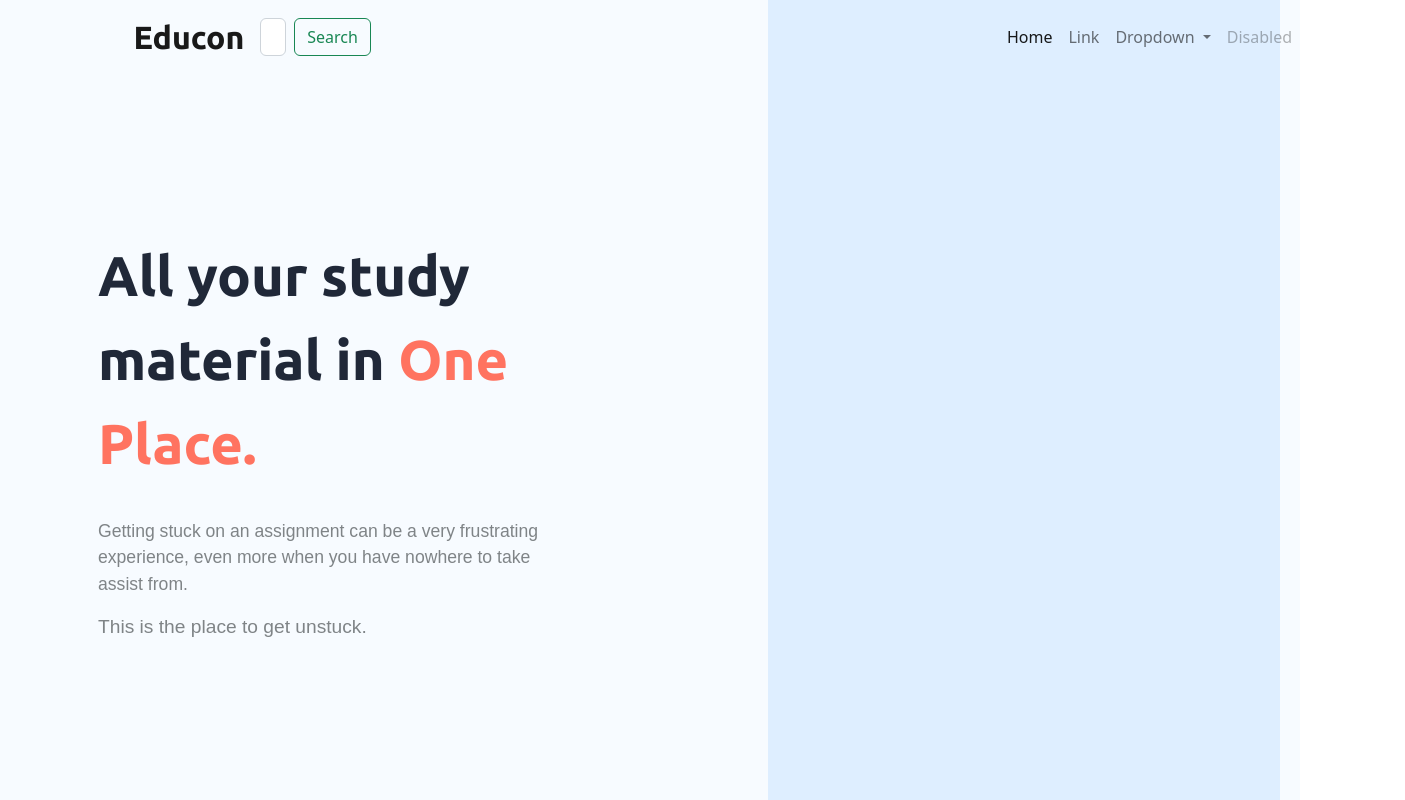
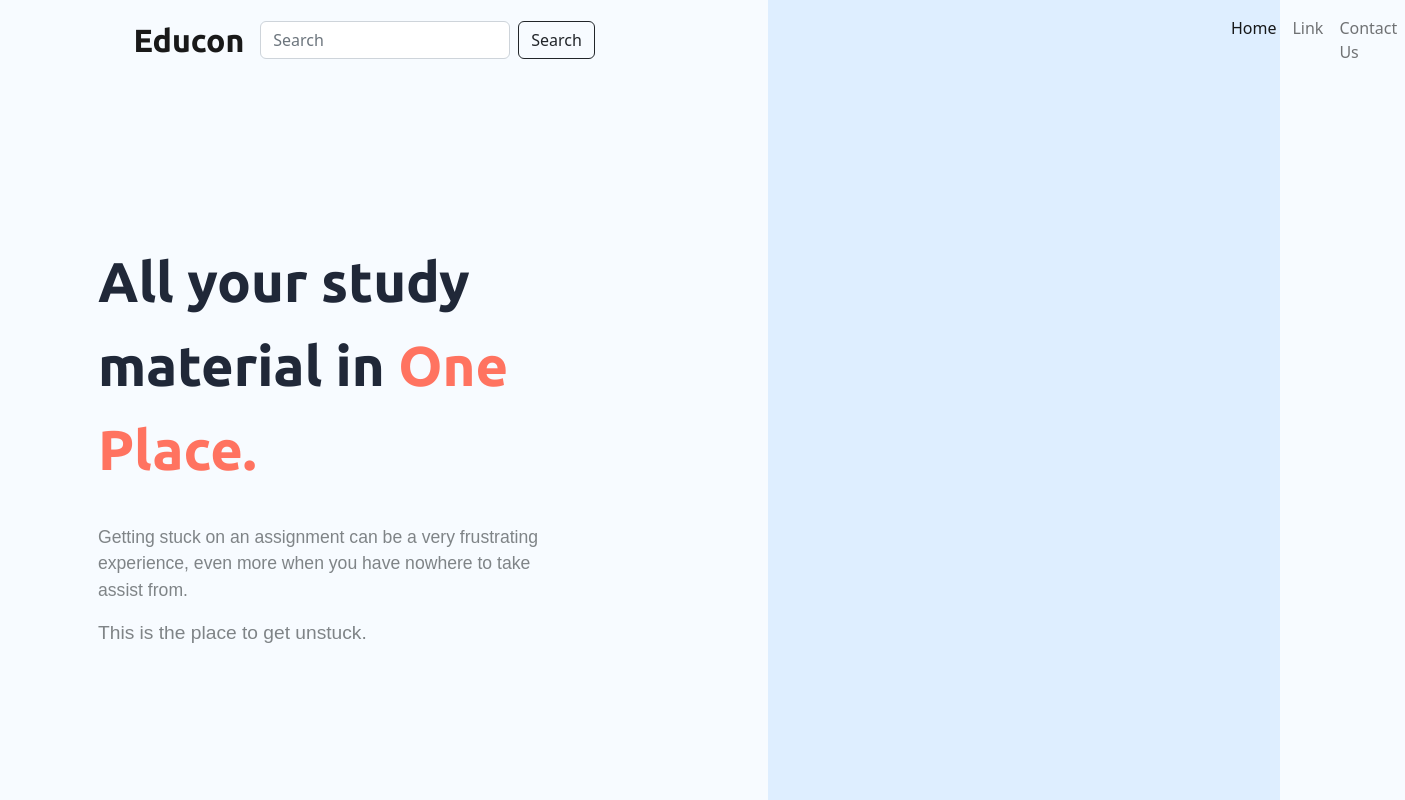
Before and after one commit to Aritra37/DEVSPRINT_WEBDHackers, a plain HTML site: page index.html in a window 1280 px wide. Shown: the whole page, 1405 px wide, since content can reach past the window. Drawn offline with nearby package versions, Linux system fonts and the light colour scheme.

Commit message:
Update index.html

```diff
--- a/index.html
+++ b/index.html
@@ -24,8 +24,8 @@
         <div class="container-fluid">
           <a class="navbar-brand" href="#">Educon</a>
           <form class="d-flex" role="search">
-            <input class="form-control me-2" type="search" placeholder="Search" aria-label="Search">
-            <button class="btn btn-outline-success" type="submit">Search</button>
+            <input class="form-control me-2" type="search" placeholder="Search" aria-label="Search" style="width: 250px;">
+            <button class="search btn btn-outline-dark" type="submit">Search</button>
           </form>
           <button class="navbar-toggler" type="button" data-bs-toggle="collapse" data-bs-target="#navbarSupportedContent" aria-controls="navbarSupportedContent" aria-expanded="false" aria-label="Toggle navigation">
             <span class="navbar-toggler-icon"></span>
@@ -38,19 +38,8 @@
               <li class="nav-item">
                 <a class="nav-link" href="#">Link</a>
               </li>
-              <li class="nav-item dropdown">
-                <a class="nav-link dropdown-toggle" href="#" role="button" data-bs-toggle="dropdown" aria-expanded="false">
-                  Dropdown
-                </a>
-                <ul class="dropdown-menu">
-                  <li><a class="dropdown-item" href="#">Action</a></li>
-                  <li><a class="dropdown-item" href="#">Another action</a></li>
-                  <li><hr class="dropdown-divider"></li>
-                  <li><a class="dropdown-item" href="#">Something else here</a></li>
-                </ul>
-              </li>
               <li class="nav-item">
-                <a class="nav-link disabled">Disabled</a>
+                <a class="nav-link" href="#">Contact Us</a>
               </li>
             </ul>
           </div>
@@ -65,6 +54,19 @@
         <p class="subtext2">This is the place to get unstuck.</p>
     </div>
 
+
+    <!-- <footer id="footer">
+        <div class="container" id="footer">
+            <i class="social-id fa-brands fa-twitter"></i>
+            <i class="social-id fa-brands fa-facebook"></i>
+            <i class="social-id fa-brands fa-instagram"></i>
+            <a href="mailto:muhuriaritra37@gmail.com" class="social-id fa-solid fa-envelope"></a>
+
+            <p>© Copyright 2022 TinDog</p>
+
+        </div>
+    </footer> -->
+
 </body>
 
 </html>
```
